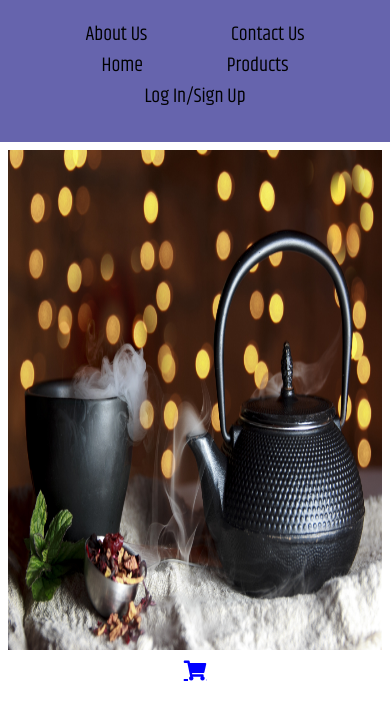
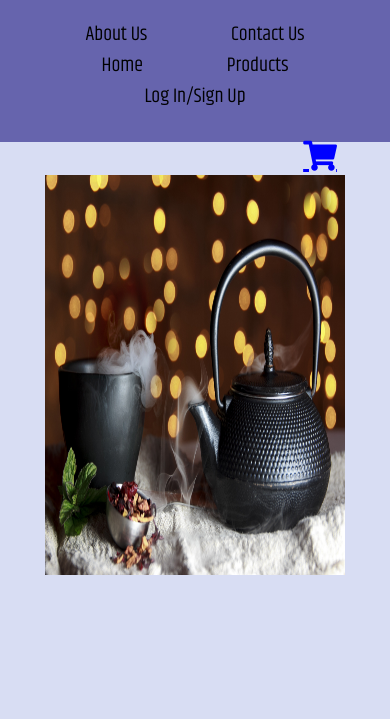
Before and after one commit to mayamiz/Tea-Shop, a plain HTML site: page index.html in a window 390 px wide. Shown: the part 101-820 px from the top of the page. Drawn offline with nearby package versions, Linux system fonts and the light colour scheme.

Commit message:
updated files

```diff
--- a/styles.css
+++ b/styles.css
@@ -2,6 +2,7 @@ body, html {
    margin: 0;
    padding: 0;
    text-align: center;
+   background-color: #D8DDF3;
 }
 
 .header {
@@ -28,8 +29,11 @@ background-color: #6664AD;
 }
 
 .cart a {
-   font-size: 20px;
+   font-size: 30px;
    color: blue;
+   position: relative;
+   bottom: 550px;
+   right: -520px;
 }
 .main {
    margin: 2%;
@@ -37,7 +41,6 @@ background-color: #6664AD;
 
 
 .contact h1 {
-   background: #A0D0b6;
    padding: 20px;
    margin: 0.5%;
 }
@@ -55,19 +58,35 @@ background-color: #6664AD;
 }
 
 .footer a {
-   text-align: left;
    font-size: 40px;
    display: inline;
+   position: relative;
+   bottom: -70px;
 }
 
 .submit {
    display: inline;
 }
 
+.products {
+   margin: 5%;
+}
+
 @media screen and (max-width: 750px) {
 
    .main img {
-      width: 100%;
+     height: 400px;
+     width: 300px;
+     margin: 25px;
+   }
+
+   .cart a {
+      position: relative;
+      right: -125px;
+      bottom: 470px;
+   }
+
+   .body, html {
+      overflow: hidden;
+   }
 }
-
-}
```
